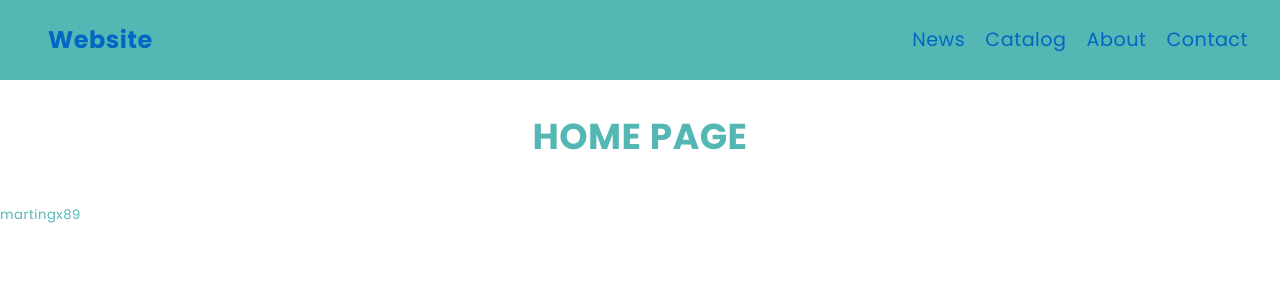
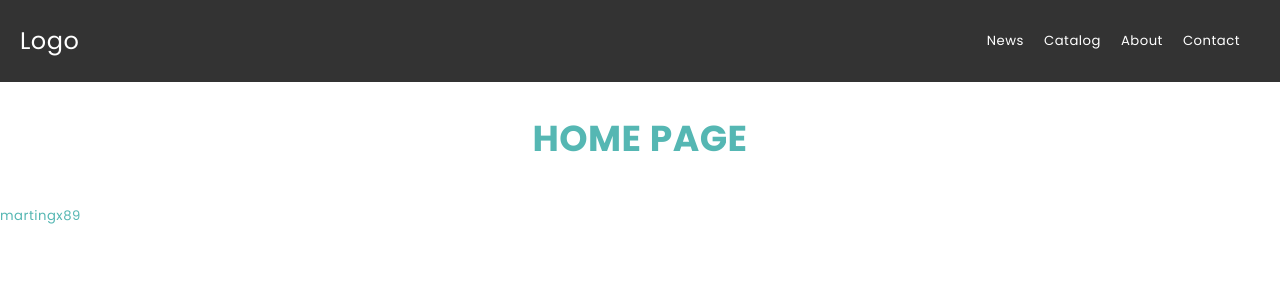
Before and after one commit to martingx89/sheep-one, a React (Create React App) app: page / in a window 1280 px wide. Shown: the top 300 px of the page. Built offline with nearby package versions, Linux system fonts and the light colour scheme; no server answers.

Commit message:
Test: navbar from chatGPT

```diff
--- a/src/components/views/Navbar/Navbar.js
+++ b/src/components/views/Navbar/Navbar.js
@@ -1,45 +1,43 @@
 import React, { useState } from 'react';
-import { FiMenu, FiX } from 'react-icons/fi';
 import { Link, NavLink } from 'react-router-dom';
+import { FaBars, FaTimes } from 'react-icons/fa';
 import styles from './Navbar.module.scss';
 
 const Navbar = () => {
-  const [open, setOpen] = useState(false);
+  const [isOpen, setIsOpen] = useState(false);
 
-  const handleClick = () => {
-    setOpen(!open);
-  };
-
-  const closeMenu = () => {
-    setOpen(false);
+  const toggleMenu = () => {
+    setIsOpen(!isOpen);
   };
 
   return (
-    <nav>
-      <Link to='/' className={styles.title}>
-        Website
-      </Link>
-      <div onClick={handleClick} className={`${styles['nav-icon']}`}>
-        {open ? <FiX /> : <FiMenu />}
+    <nav className={styles.nav}>
+      <div className={styles.logo}>
+        <Link to='/'>Logo</Link>
       </div>
-      <ul className={open ? `${styles['nav-links']} active` : `${styles['nav-links']}`}>
-        <li className={`${styles['nav-item']}`}>
-          <NavLink to='/news' className={`${styles['nav-link']}`} onClick={closeMenu}>
+
+      <div className={`${styles.menuToggle} ${isOpen ? styles.open : ''}`} onClick={toggleMenu}>
+        {isOpen ? <FaTimes /> : <FaBars />}
+      </div>
+
+      <ul className={`${styles.menu} ${isOpen ? styles.open : ''}`}>
+        <li>
+          <NavLink to='/news' activeClassName={styles.active}>
             News
           </NavLink>
         </li>
-        <li className={`${styles['nav-item']}`}>
-          <NavLink to='/catalog' className={`${styles['nav-link']}`} onClick={closeMenu}>
+        <li>
+          <NavLink to='/catalog' activeClassName={styles.active}>
             Catalog
           </NavLink>
         </li>
-        <li className={`${styles['nav-item']}`}>
-          <NavLink to='/about' className={`${styles['nav-link']}`} onClick={closeMenu}>
+        <li>
+          <NavLink to='/about' activeClassName={styles.active}>
             About
           </NavLink>
         </li>
-        <li className={`${styles['nav-item']}`}>
-          <NavLink to='/contact' className={`${styles['nav-link']}`} onClick={closeMenu}>
+        <li>
+          <NavLink to='/contact' activeClassName={styles.active}>
             Contact
           </NavLink>
         </li>
--- a/src/components/views/Navbar/Navbar.module.scss
+++ b/src/components/views/Navbar/Navbar.module.scss
@@ -1,89 +1,74 @@
-@import '../../../styles/global.scss';
-
-nav {
-  height: 80px;
-  width: 100%;
-  background: $color-light;
+.nav {
   display: flex;
   justify-content: space-between;
   align-items: center;
-  padding: 0 2rem;
-  font-size: 1.2rem;
-  position: sticky;
-  top: 0;
+  padding: 20px;
+  background-color: #333;
+  color: #fff;
 
-  .title {
-    font-size: 1.5rem;
-    margin: 1rem;
-    font-weight: bold;
-    text-decoration: none;
-    color: $color-dark;
+  .logo {
+    a {
+      text-decoration: none;
+      color: #fff;
+      font-size: 24px;
+    }
   }
 
-  .nav-links {
-    display: grid;
-    grid-template-columns: repeat(4, auto);
-    grid-gap: 20px;
+  .menuToggle {
+    display: none;
+    font-size: 24px;
+    cursor: pointer;
+
+    &.open {
+      display: block;
+    }
+  }
+
+  .menu {
     list-style: none;
+    display: flex;
 
-    .nav-item {
-      list-style: none;
+    li {
+      margin-right: 20px;
 
-      .nav-link {
+      a {
         text-decoration: none;
-        color: $color-dark;
-        // transition: 0.3s all;
+        color: #fff;
 
-        &:hover {
+        &.active {
           font-weight: bold;
-          color: $color-accent;
-        }
-
-        &:active {
-          color: $color-background;
         }
       }
     }
   }
 
-  .nav-icon {
-    display: none;
-    font-size: 2rem;
-    color: $color-dark;
-    cursor: pointer;
-  }
-}
+  @media (max-width: 768px) {
+    .menuToggle {
+      display: block;
+    }
 
-@media only screen and (max-width: 500px) {
-  nav {
-    position: relative;
-
-    .nav-links {
-      display: flex;
+    .menu {
+      display: none;
       flex-direction: column;
       position: absolute;
+      top: 80px;
+      left: 0;
+      background-color: #333;
+      width: 100%;
       text-align: center;
-      width: 100%;
-      top: 80px;
-      left: -100%;
-      transition: 0.5s all;
+      z-index: 1;
 
-      .nav-item {
-        padding: 10px 0;
-        border: 1px solid red;
+      &.open {
+        display: flex;
+      }
 
-        &:first-child {
-          border-top: none;
-        }
+      li {
+        margin: 10px 0;
 
-        &:last-child {
-          border-bottom: none;
+        a {
+          font-size: 18px;
         }
       }
     }
-
-    .nav-icon {
-      display: flex;
-    }
   }
 }
```
